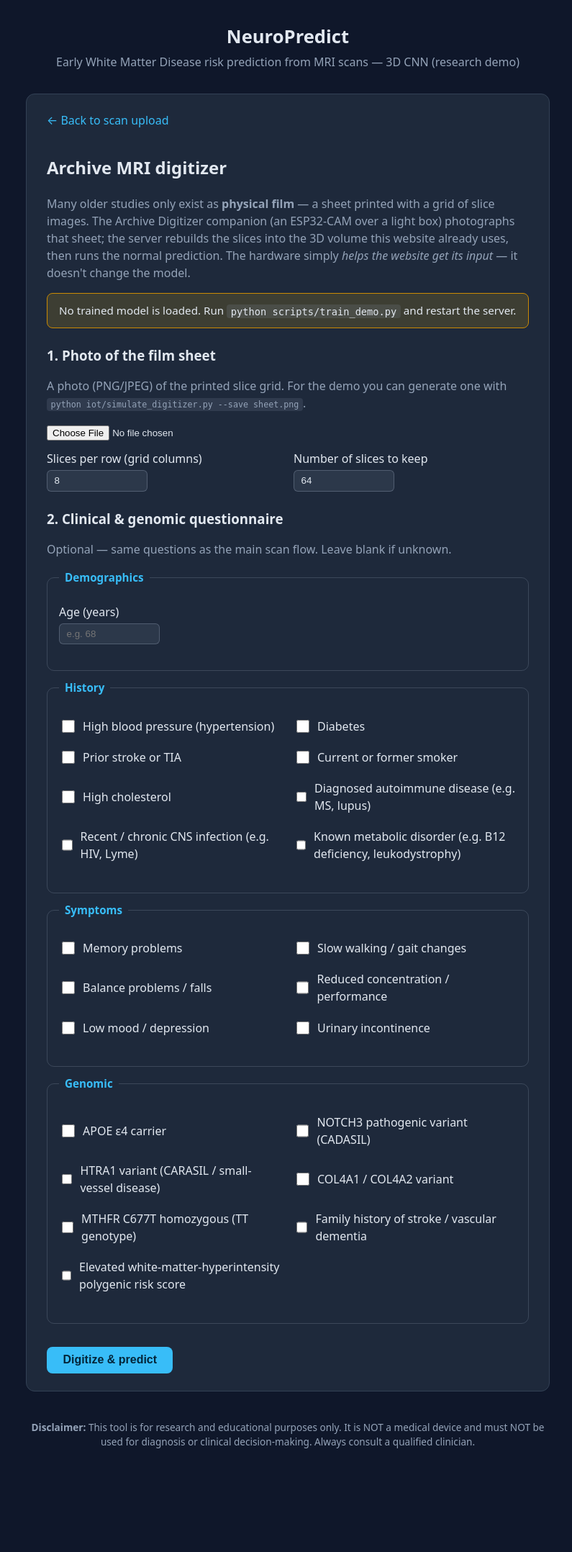
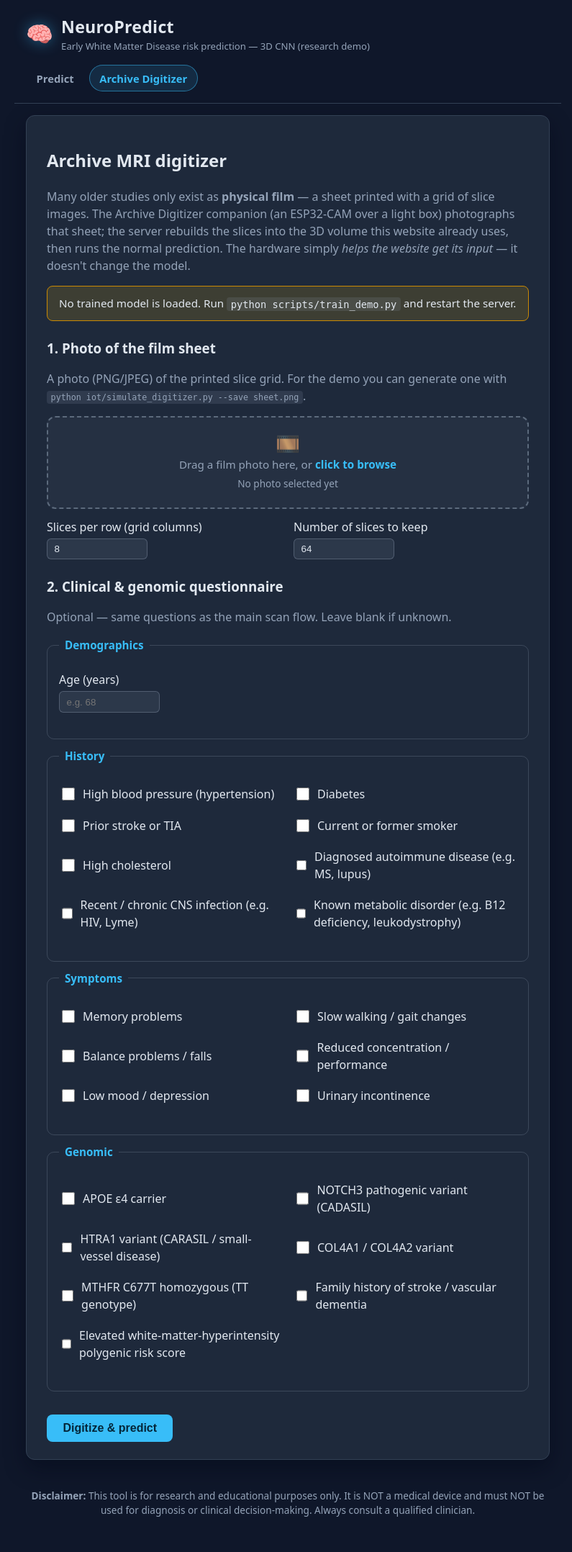
Before and after one commit to ServoFlux/NeuroPredict, a FastAPI app: page /digitizer in a window 1280 px wide. Shown: the whole page at 72% size, without its empty margins (240-1035 px from the left). Before the commit the page ends 2012 px from the top, so only its background shows below. Run offline with FastAPI, Linux system fonts and the light colour scheme.

Commit message:
Improve web UI: nav bar, drag-drop upload, submit spinner, visual polish
Co-Authored-By: Devin AI <158243242+devin-ai-integration[bot]@users.noreply.github.com>

```diff
--- a/webapp/static/style.css
+++ b/webapp/static/style.css
@@ -20,12 +20,50 @@ body {
 }
 
 .site-header {
-    text-align: center;
-    padding: 2rem 1rem 1rem;
+    display: flex;
+    align-items: center;
+    justify-content: space-between;
+    gap: 1rem;
+    flex-wrap: wrap;
+    max-width: 760px;
+    margin: 0 auto;
+    padding: 1.25rem 1rem 1rem;
+    border-bottom: 1px solid var(--border);
 }
 
-.site-header h1 { margin: 0; font-size: 1.6rem; }
-.subtitle { color: var(--muted); margin: 0.25rem 0 0; }
+.brand {
+    display: flex;
+    align-items: center;
+    gap: 0.7rem;
+    text-decoration: none;
+    color: var(--text);
+}
+.brand-logo {
+    font-size: 1.9rem;
+    line-height: 1;
+    filter: drop-shadow(0 0 10px rgba(56, 189, 248, 0.45));
+}
+.brand-text { display: flex; flex-direction: column; }
+.brand-name { font-size: 1.45rem; font-weight: 700; letter-spacing: 0.2px; }
+.subtitle { color: var(--muted); margin: 0; font-size: 0.82rem; }
+
+.site-nav { display: flex; gap: 0.4rem; }
+.site-nav a {
+    color: var(--muted);
+    text-decoration: none;
+    padding: 0.4rem 0.85rem;
+    border-radius: 999px;
+    font-size: 0.92rem;
+    font-weight: 600;
+    border: 1px solid transparent;
+    transition: background 0.15s, color 0.15s, border-color 0.15s;
+}
+.site-nav a:hover { color: var(--text); background: rgba(148, 163, 184, 0.12); }
+.site-nav a.active {
+    color: var(--accent);
+    border-color: rgba(56, 189, 248, 0.5);
+    background: rgba(56, 189, 248, 0.12);
+}
 
 .container {
     max-width: 760px;
@@ -38,6 +76,7 @@ body {
     border: 1px solid var(--border);
     border-radius: 12px;
     padding: 1.5rem 1.75rem;
+    box-shadow: 0 12px 30px rgba(2, 6, 23, 0.45);
 }
 
 .muted { color: var(--muted); }
@@ -58,6 +97,10 @@ code {
 .file-input input { color: var(--text); }
 
 .btn {
+    display: inline-flex;
+    align-items: center;
+    justify-content: center;
+    gap: 0.55rem;
     background: var(--accent);
     color: #04263a;
     border: none;
@@ -66,8 +109,58 @@ code {
     font-weight: 600;
     cursor: pointer;
     font-size: 1rem;
+    transition: filter 0.15s, transform 0.05s;
 }
 .btn:hover { filter: brightness(1.08); }
+.btn:active { transform: translateY(1px); }
+.btn:disabled, .btn.is-loading { cursor: progress; opacity: 0.85; }
+
+/* Spinner inside the submit button (hidden until the form is submitting). */
+.spinner {
+    display: none;
+    width: 16px;
+    height: 16px;
+    border: 2px solid rgba(4, 38, 58, 0.35);
+    border-top-color: #04263a;
+    border-radius: 50%;
+    animation: spin 0.7s linear infinite;
+}
+.btn.is-loading .spinner { display: inline-block; }
+@keyframes spin { to { transform: rotate(360deg); } }
+@media (prefers-reduced-motion: reduce) { .spinner { animation-duration: 2s; } }
+
+/* Drag-and-drop file picker. */
+.dropzone {
+    position: relative;
+    display: flex;
+    flex-direction: column;
+    align-items: center;
+    gap: 0.3rem;
+    text-align: center;
+    margin: 0.6rem 0 0.25rem;
+    padding: 1.4rem 1rem;
+    border: 2px dashed rgba(148, 163, 184, 0.5);
+    border-radius: 12px;
+    background: rgba(148, 163, 184, 0.06);
+    cursor: pointer;
+    transition: border-color 0.15s, background 0.15s;
+}
+.dropzone:hover { border-color: var(--accent); background: rgba(56, 189, 248, 0.07); }
+.dropzone.dragover { border-color: var(--accent); background: rgba(56, 189, 248, 0.14); }
+.dropzone.has-file { border-color: var(--negative); border-style: solid; }
+.dropzone input[type="file"] {
+    position: absolute;
+    inset: 0;
+    width: 100%;
+    height: 100%;
+    opacity: 0;
+    cursor: pointer;
+}
+.dropzone-icon { font-size: 1.7rem; line-height: 1; }
+.dropzone-text { color: var(--muted); font-size: 0.95rem; }
+.dropzone-text strong { color: var(--accent); }
+.dropzone-file { font-size: 0.85rem; color: var(--muted); font-variant-numeric: tabular-nums; }
+.dropzone.has-file .dropzone-file { color: var(--negative); font-weight: 600; }
 
 .banner {
     border-radius: 8px;
@@ -154,7 +247,11 @@ code {
     display: block;
     height: 100%;
     background: var(--accent);
+    transition: width 0.4s ease;
 }
+.prob-bar > span.bar-low { background: var(--negative); }
+.prob-bar > span.bar-mid { background: #eab308; }
+.prob-bar > span.bar-high { background: var(--positive); }
 .prob-value { text-align: right; font-variant-numeric: tabular-nums; }
 
 .disclaimer {
@@ -238,3 +335,11 @@ code {
     font-weight: 600;
     font-size: 0.95rem;
 }
+
+/* --- Small screens --- */
+@media (max-width: 560px) {
+    .site-header { justify-content: center; text-align: center; }
+    .site-nav { width: 100%; justify-content: center; }
+    .card { padding: 1.1rem 1rem; }
+    .prob-list li { grid-template-columns: 96px 1fr 44px; gap: 0.5rem; }
+}
--- a/webapp/templates/base.html
+++ b/webapp/templates/base.html
@@ -7,9 +7,19 @@
     <link rel="stylesheet" href="/static/style.css" />
 </head>
 <body>
+    {% set path = request.url.path if request else "/" %}
     <header class="site-header">
-        <h1>NeuroPredict</h1>
-        <p class="subtitle">Early White Matter Disease risk prediction from MRI scans — 3D CNN (research demo)</p>
+        <a class="brand" href="/">
+            <span class="brand-logo" aria-hidden="true">🧠</span>
+            <span class="brand-text">
+                <span class="brand-name">NeuroPredict</span>
+                <span class="subtitle">Early White Matter Disease risk prediction — 3D&nbsp;CNN (research demo)</span>
+            </span>
+        </a>
+        <nav class="site-nav">
+            <a href="/" class="{{ 'active' if path == '/' else '' }}">Predict</a>
+            <a href="/digitizer" class="{{ 'active' if path.startswith('/digitizer') else '' }}">Archive&nbsp;Digitizer</a>
+        </nav>
     </header>
 
     <main class="container">
@@ -19,5 +29,6 @@
     <footer class="disclaimer">
         <strong>Disclaimer:</strong> {{ disclaimer }}
     </footer>
+    {% block scripts %}{% endblock %}
 </body>
 </html>
--- a/webapp/templates/digitizer.html
+++ b/webapp/templates/digitizer.html
@@ -1,7 +1,6 @@
 {% extends "base.html" %}
 {% block content %}
 <section class="card">
-    <a href="/" class="back-link">&larr; Back to scan upload</a>
     <h2>Archive MRI digitizer</h2>
     <p class="muted">
         Many older studies only exist as <strong>physical film</strong> — a sheet
@@ -27,14 +26,17 @@
     </div>
     {% endif %}
 
-    <form action="/digitizer" method="post" enctype="multipart/form-data" class="upload-form">
+    <form action="/digitizer" method="post" enctype="multipart/form-data" class="upload-form" data-loading>
         <h3 class="form-section-title">1. Photo of the film sheet</h3>
         <p class="muted">
             A photo (PNG/JPEG) of the printed slice grid. For the demo you can
             generate one with <code>python iot/simulate_digitizer.py --save sheet.png</code>.
         </p>
-        <label class="file-input">
+        <label class="dropzone">
             <input type="file" name="sheet" accept="image/*" required />
+            <span class="dropzone-icon" aria-hidden="true">🎞️</span>
+            <span class="dropzone-text">Drag a film photo here, or <strong>click to browse</strong></span>
+            <span class="dropzone-file" data-empty="No photo selected yet"></span>
         </label>
 
         <div class="questionnaire" style="margin-top: 0.8rem;">
@@ -72,7 +74,13 @@
         </fieldset>
         {% endfor %}
 
-        <button type="submit" class="btn">Digitize &amp; predict</button>
+        <button type="submit" class="btn" data-loading-label="Digitizing &amp; analyzing…">
+            <span class="spinner" aria-hidden="true"></span>
+            <span class="btn-label">Digitize &amp; predict</span>
+        </button>
     </form>
 </section>
 {% endblock %}
+{% block scripts %}
+<script src="/static/app.js"></script>
+{% endblock %}
--- a/webapp/templates/result.html
+++ b/webapp/templates/result.html
@@ -43,9 +43,10 @@
     </p>
     <ul class="prob-list">
         {% for c in result.cause_probs %}
+        {% set cls = 'bar-high' if c.pct >= 60 else ('bar-mid' if c.pct >= 30 else 'bar-low') %}
         <li>
             <span class="prob-name">{{ c.label }}</span>
-            <span class="prob-bar"><span style="width: {{ c.pct }}%"></span></span>
+            <span class="prob-bar"><span class="{{ cls }}" style="width: {{ c.pct }}%"></span></span>
             <span class="prob-value">{{ c.pct }}%</span>
         </li>
         {% endfor %}
@@ -55,9 +56,10 @@
     <h3>All class probabilities</h3>
     <ul class="prob-list">
         {% for name, prob in result.probabilities.items() %}
+        {% set cls = 'bar-high' if prob >= 60 else ('bar-mid' if prob >= 30 else 'bar-low') %}
         <li>
             <span class="prob-name">{{ name }}</span>
-            <span class="prob-bar"><span style="width: {{ prob }}%"></span></span>
+            <span class="prob-bar"><span class="{{ cls }}" style="width: {{ prob }}%"></span></span>
             <span class="prob-value">{{ prob }}%</span>
         </li>
         {% endfor %}
```
Also changed, not shown: webapp/static/app.js (added, +61 -0 lines), webapp/templates/index.html (+12 -3 lines).
